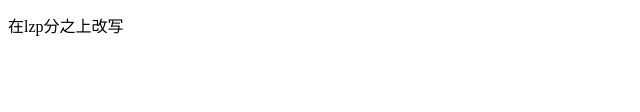
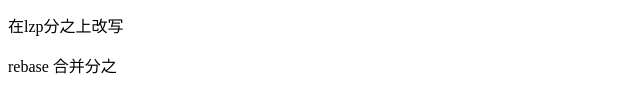
Before and after one commit to HTML-CIKI/GIT-demo, a plain HTML site: page index.html in a window 1280 px wide. Shown: the part 236-348 px from the top of the page, without its empty margins (0-640 px from the left). Drawn offline with Linux system fonts and the light colour scheme.

Commit message:
rebase分之提交

```diff
--- a/index.html
+++ b/index.html
@@ -14,6 +14,7 @@
     <p>第3次提交 lzp</p>
     <p>第3次提交wss</p>
     <p>在lzp分之上改写</p>
+    <p>rebase 合并分之</p>
   </div>
 </body>
 </html>
```
Also changed, not shown: 1 other file.
